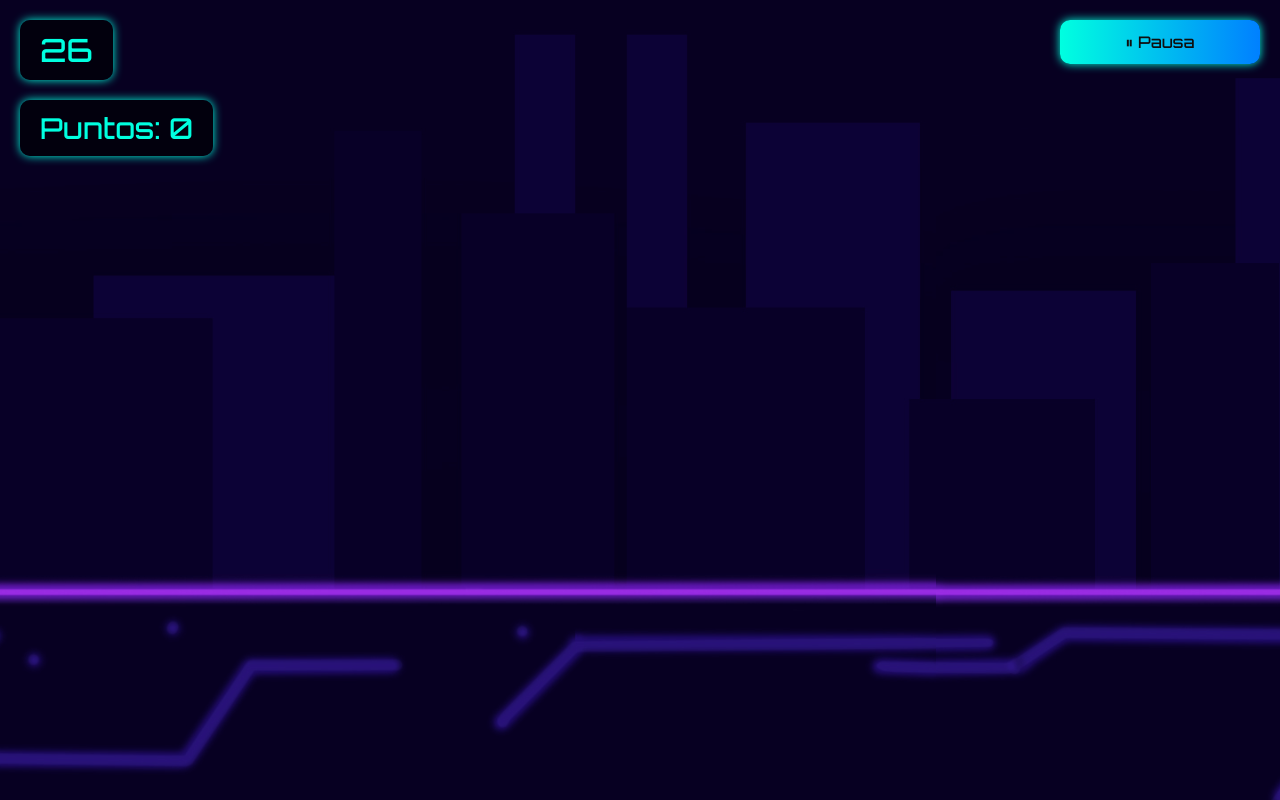
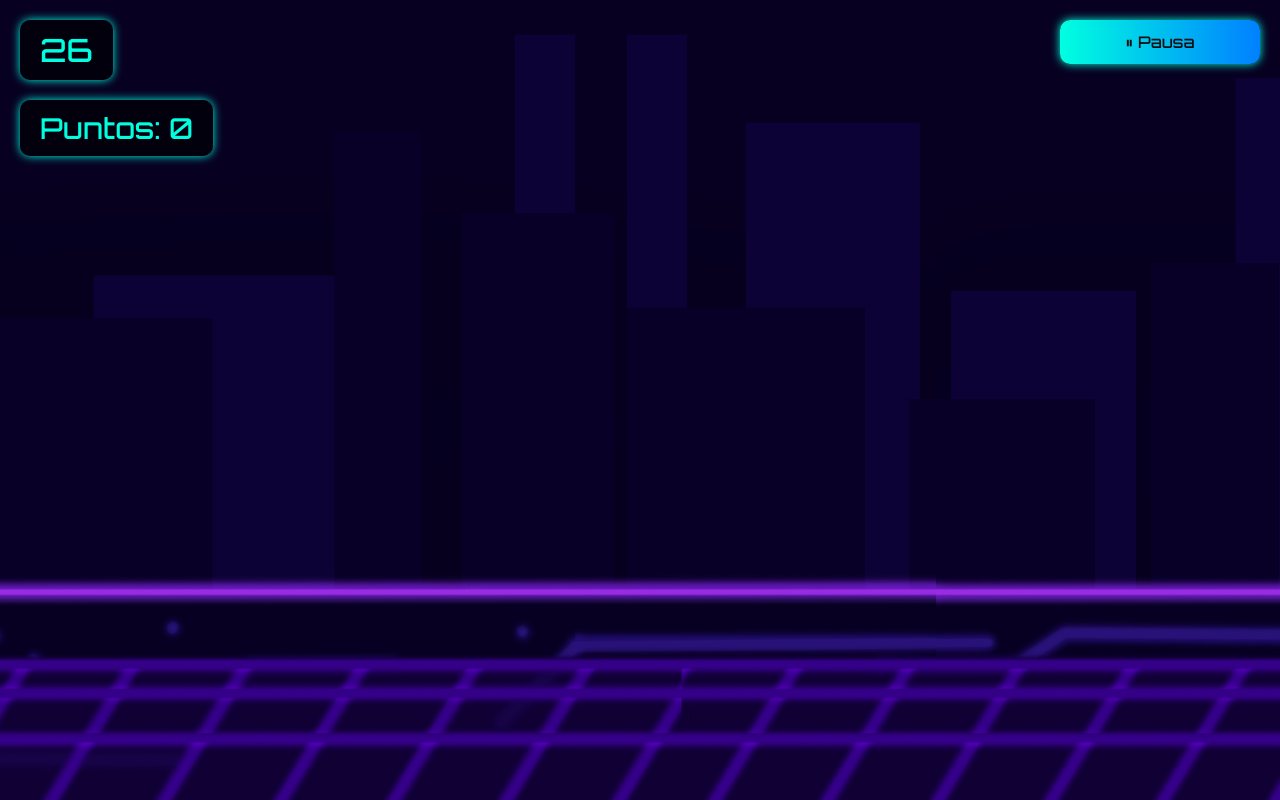
Before and after one commit to DrippKing/GCW-CyberRun, a PHP site: page /nivel_1.html in a window 1280 px wide. Run offline with PHP 8.4, Linux system fonts and the light colour scheme.

Commit message:
piso 4
el suelo se mueve hacia la izquierda en bucle, más rápido que el fondo (efecto parallax)

```diff
--- a/level.css
+++ b/level.css
@@ -146,3 +146,16 @@ html, body {
   font-family: 'Orbitron', sans-serif;
   box-shadow: 0 0 10px #00ffe0;
 }
+
+/*para imagen del piso */
+#piso {
+  position: fixed;
+  bottom: 0;
+  left: 0;
+  width: 200%;
+  height: 100%; /* ajusta según el alto real de piso2.png */
+  background: url('piso4.png') repeat-x;
+  background-size: auto 100%;
+/*  background-size: contain;*/
+  z-index: 0; /* detrás del HUD pero encima del fondo */
+}
--- a/level.js
+++ b/level.js
@@ -57,15 +57,19 @@ botones.forEach(boton => {
 let fondoX = 0;
 let velocidadFondo = 1; // píxeles por frame
 
+//para animacion del piso
+let pisoX = 0;
+let velocidadPiso = 5; //2
+
+
 function moverFondo() {
   //fondo solo se mueve cuando el juego no está pausado
   if (!juegoPausado) {
     fondoX -= velocidadFondo;
-  //  document.body.style.backgroundPosition = `${fondoX}px 0`;
+    pisoX -= velocidadPiso;
 
-  //para la imagen de fondo
-  document.getElementById("fondo").style.backgroundPosition = `${fondoX}px 0`;
-
+    document.getElementById("fondo").style.backgroundPosition = `${fondoX}px 0`;//para la imagen de fondo
+    document.getElementById("piso").style.backgroundPosition = `${pisoX}px 0`;//para la imagen de piso
   }
   requestAnimationFrame(moverFondo);//bucle se ejecuta con esto
 }
--- a/nivel_1.html
+++ b/nivel_1.html
@@ -11,6 +11,8 @@
 
     <!-- contenedor para la imagen de fondo, es fija, se mueve con el js-->
 <div id="fondo"></div>
+<div id="piso"></div>
+
 
    <!-- Contador para distancia en la esquina superior izquierda -->
 <div id="contador">0</div>
```
Also changed, not shown: piso2.png, piso3.png (added), piso4.png (added).
